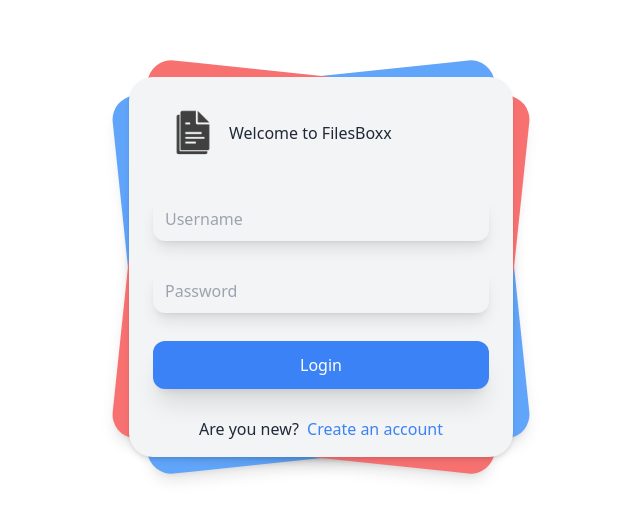
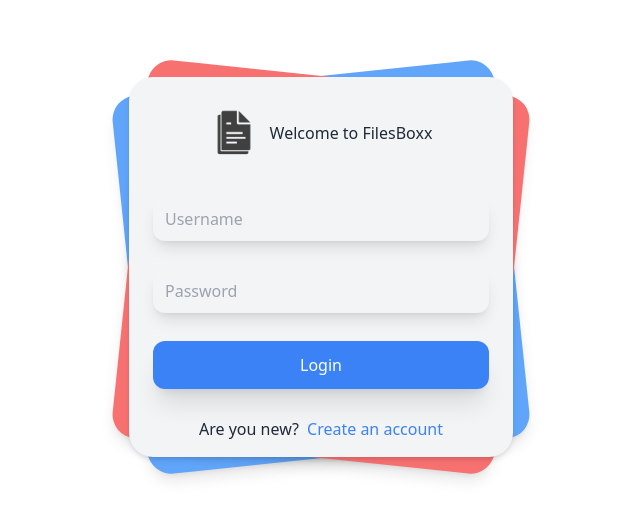
Before and after one commit to KristinaVidakovic/files-boxx-fe, a Vue app: page / in a window 1280 px wide. Shown: the part 133-652 px from the top of the page, without its empty margins (319-959 px from the left). Built offline with nearby package versions, Linux system fonts and the light colour scheme.

Commit message:
Update Login.vue

```diff
--- a/src/views/auth/Login.vue
+++ b/src/views/auth/Login.vue
@@ -9,7 +9,7 @@
           class="card bg-red-400 shadow-lg w-full h-full rounded-3xl absolute transform rotate-6"
         ></div>
         <div class="relative w-full rounded-3xl px-6 py-4 bg-gray-100 shadow-md">
-          <div class="flex items-center relative px-4 pt-4 w-full">
+          <div class="flex items-center relative justify-center pt-4 w-full">
             <img :src="logo" class="w-12 h-12" />
             <div class="ml-3">
               <p class="font-medium text-gray-800">Welcome to FilesBoxx</p>
```
